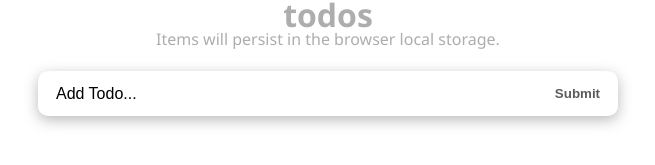
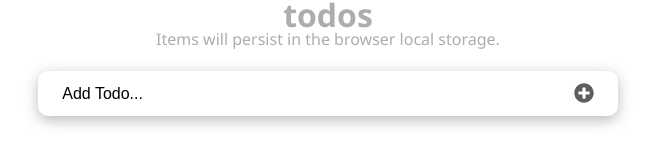
Before and after one commit to ismailakinkunmi/todo-app, a React (Vite) app: page / in a window 1280 px wide. Shown: the part 145-310 px from the top of the page, without its empty margins (312-967 px from the left). Built offline with nearby package versions, Linux system fonts and the light colour scheme.

Commit message:
install and render react-icons

```diff
--- a/package.json
+++ b/package.json
@@ -12,6 +12,7 @@
   "dependencies": {
     "react": "^18.2.0",
     "react-dom": "^18.2.0",
+    "react-icons": "^4.9.0",
     "uuid": "^9.0.0"
   },
   "devDependencies": {
--- a/src/components/InputTodo.jsx
+++ b/src/components/InputTodo.jsx
@@ -1,4 +1,6 @@
 import { useState } from "react";
+//import { FaPlusCircle } from "react-icons/bs";
+import { FaPlusCircle } from "react-icons/fa";
 
 const InputTodo = ({ addTodoItem }) => {
   const [title, setTitle] = useState("");
@@ -29,7 +31,12 @@ const InputTodo = ({ addTodoItem }) => {
           onChange={handleChange}
           className="input-text"
         />
-        <button className="input-submit">Submit</button>
+        <button className="input-submit">
+          <FaPlusCircle
+            style={{ color: "5e5e5e", fontSize: "20px", marginTop: "2px" }}
+            className="submit-icon"
+          />
+        </button>
       </form>
       <span className="submit-warning">{message}</span>
     </>
--- a/src/components/TodoItems.jsx
+++ b/src/components/TodoItems.jsx
@@ -1,4 +1,6 @@
 import styles from "@/styles/TodoItem.module.css";
+import { AiFillEdit } from "react-icons/ai";
+import { FaTrash } from "react-icons/fa";
 import { useState, useRef } from "react";
 
 const TodoItem = ({ itemProp, handleChange, delTodo, setUpdate }) => {
@@ -43,12 +45,17 @@ const TodoItem = ({ itemProp, handleChange, delTodo, setUpdate }) => {
           onChange={() => handleChange(itemProp.id)}
           className={styles}
         />
-        <button onClick={handleEditing}>edit</button>
-        <button onClick={() => delTodo(itemProp.id)}>Delete</button>
+        <button onClick={handleEditing}>
+          <AiFillEdit style={{ color: "#5e5e5e", fontSize: "16px" }} />
+        </button>
+        <button onClick={() => delTodo(itemProp.id)}>
+          <FaTrash style={{ color: "5e5e5e", fontSize: "20px" }} />
+        </button>
         <span style={itemProp.completed ? completedStyle : null}>
           {itemProp.title}
         </span>
       </div>
+
       <input
         type="text"
         ref={editInputRef}
```
Also changed, not shown: 1 other file (tests, documents, lock files or other folders).
